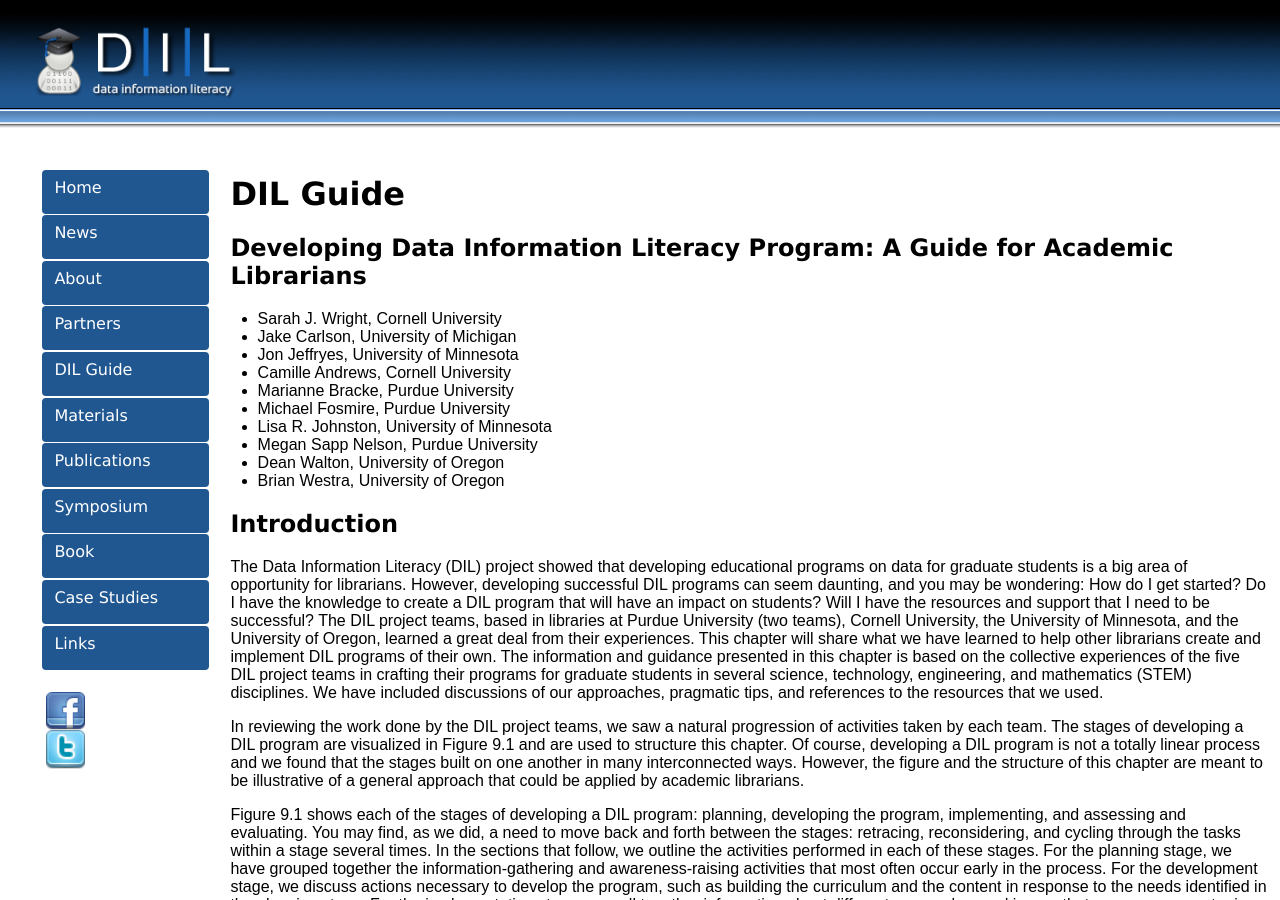
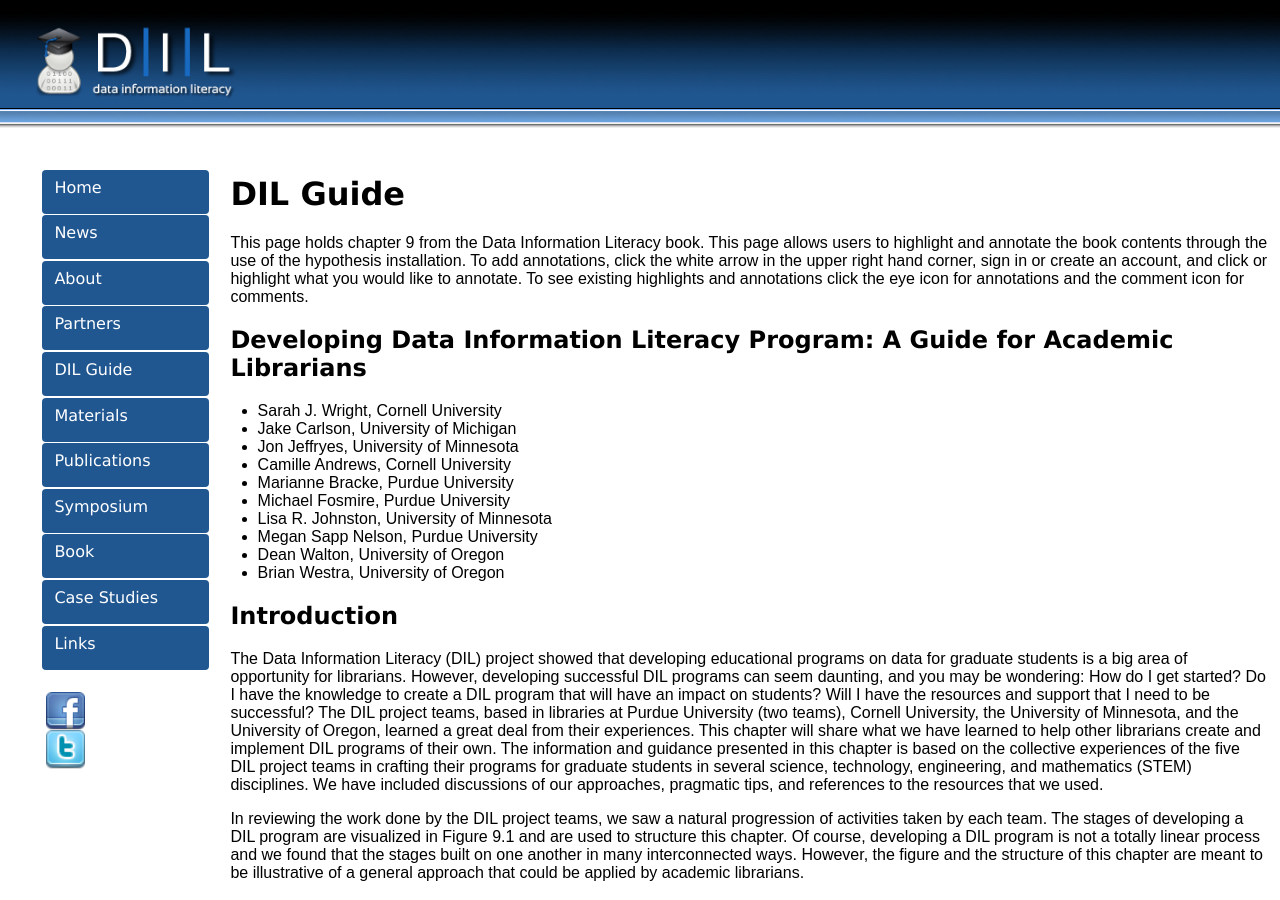
Before and after one commit to datainfolit/datainfolit, a Jekyll site: the page built from dilguide/index.html, in a window 1280 px wide and 900 px high. Built offline with Jekyll 4.4.1, drawn with Linux system fonts in a browser that asks for light colours; a script that is not in the unit is left out.

Commit message:
Update index.html

```diff
--- a/dilguide/index.html
+++ b/dilguide/index.html
@@ -8,6 +8,7 @@ title: Data Information Literacy
 <script async defer src="//hypothes.is/embed.js"></script>
 <!-- book begins -->
 <h1>DIL Guide</h1>
+  <p>This page holds chapter 9 from the Data Information Literacy book. This page allows users to highlight and annotate the book contents through the use of the hypothesis installation. To add annotations, click the white arrow in the upper right hand corner, sign in or create an account, and click or highlight what you would like to annotate. To see existing highlights and annotations click the eye icon for annotations and the comment icon for comments.</p>
   <div class="section">
   <h2>Developing Data Information Literacy Program: A Guide for Academic Librarians</h2>
     <p>
```
